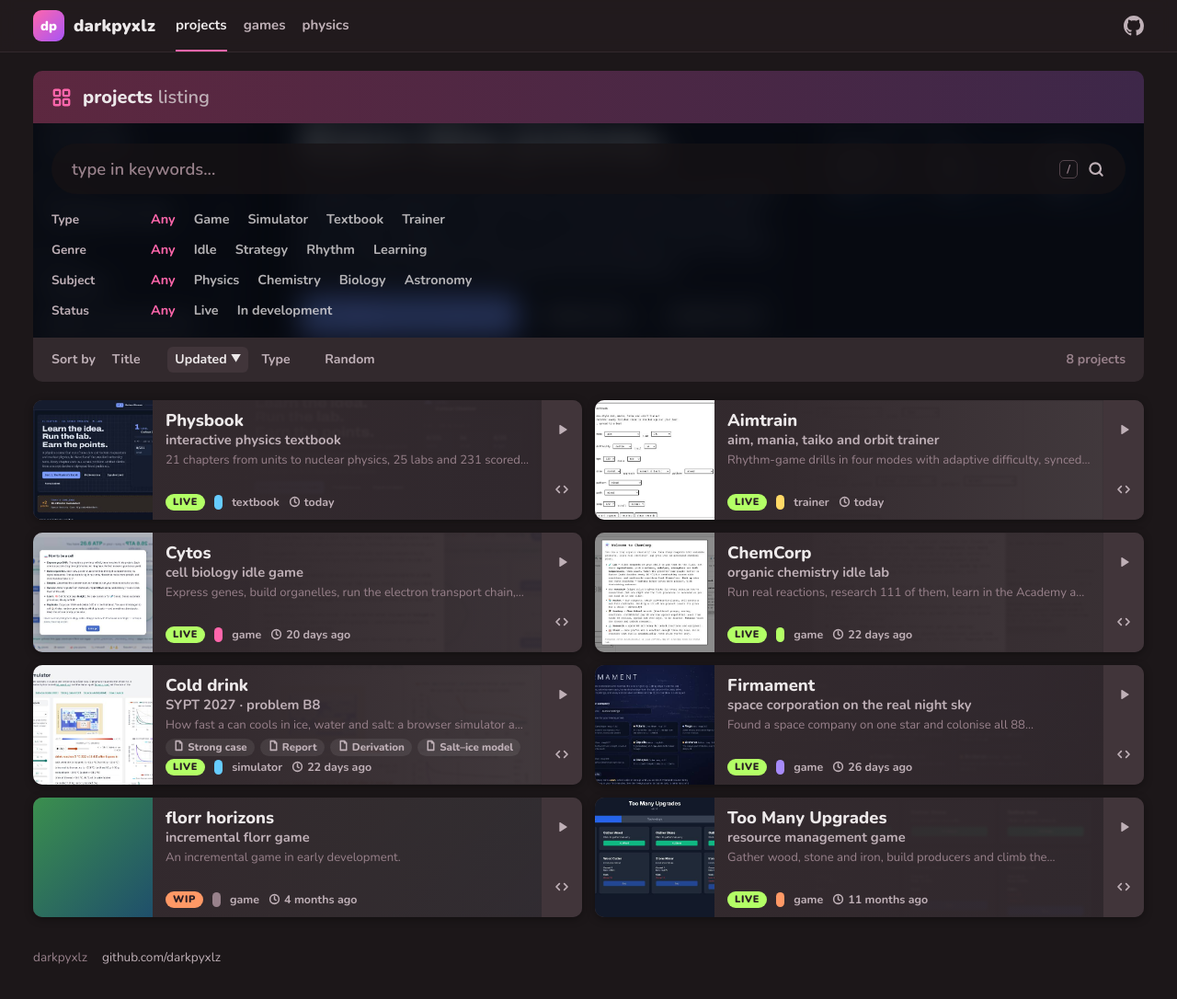
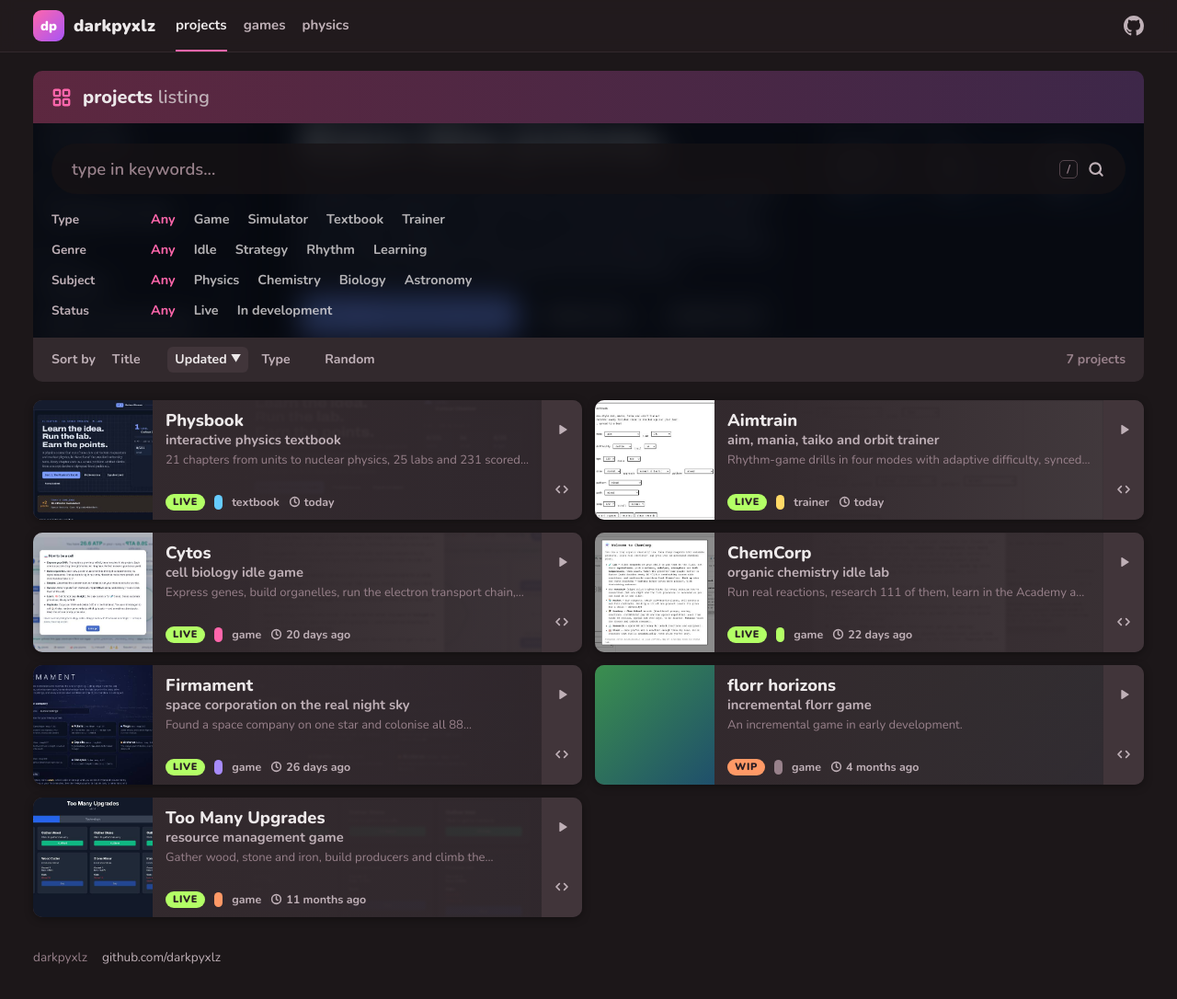
Before and after one commit to darkpyxlz/darkpyxlz.github.io, a plain HTML site: page index.html in a window 1280 px wide. Shown: the whole page at 92% size. Drawn offline with nearby package versions, Linux system fonts and the light colour scheme.

Commit message:
Remove the SYPT project from the home page
Drop its card, PDF links, noscript link, meta description mention and cover image.

Co-Authored-By: Claude Opus 5.5 <noreply@anthropic.com>
Claude-Session: https://claude.ai/code/session_0187UhkUor9PGGykwTig5uA2

```diff
--- a/index.html
+++ b/index.html
@@ -4,7 +4,7 @@
 <meta charset="utf-8">
 <meta name="viewport" content="width=device-width, initial-scale=1">
 <title>darkpyxlz · projects</title>
-<meta name="description" content="Every darkpyxlz project in one place: Firmament, ChemCorp, Cytos, Physbook, the SYPT B8 simulator, Aimtrain, Too Many Upgrades and florr horizons.">
+<meta name="description" content="Every darkpyxlz project in one place: Firmament, ChemCorp, Cytos, Physbook, Aimtrain, Too Many Upgrades and florr horizons.">
 <meta name="color-scheme" content="dark">
 <link rel="preconnect" href="https://fonts.googleapis.com">
 <link rel="preconnect" href="https://fonts.gstatic.com" crossorigin>
@@ -207,7 +207,7 @@
   <style>.sortbar, .filters, .sbox { display: none; }</style>
   <ul class="wrap">
     <li><a href="/SAO/">Firmament</a></li><li><a href="/chemcorp/">ChemCorp</a></li><li><a href="/biohub/">Cytos</a></li>
-    <li><a href="/physbook/">Physbook</a></li><li><a href="/sypt/">SYPT B8 Cold drink</a></li><li><a href="/aimtrain/">Aimtrain</a></li>
+    <li><a href="/physbook/">Physbook</a></li><li><a href="/aimtrain/">Aimtrain</a></li>
     <li><a href="/TooManyUpgrades/">Too Many Upgrades</a></li><li><a href="/florr/">florr horizons</a></li>
   </ul>
 </noscript>
@@ -228,15 +228,6 @@ const PROJECTS = [
   { id: 'physbook', title: 'Physbook', subtitle: 'interactive physics textbook', type: 'textbook', genre: ['learning'], subject: ['physics'],
     status: 'live', updated: '2026-11-21', href: '/physbook/', repo: 'physbook', cta: 'Start learning',
     desc: '21 chapters from units to nuclear physics, 25 labs and 231 scored problems that climb to olympiad level.' },
-  { id: 'sypt', title: 'Cold drink', subtitle: 'SYPT 2027 · problem B8', type: 'simulator', genre: ['learning'], subject: ['physics'],
-    status: 'live', updated: '2026-10-30', href: '/sypt/', repo: 'sypt', cta: 'Open simulator',
-    desc: 'How fast a can cools in ice, water and salt: a browser simulator and the write-ups behind it.',
-    extra: [
-      ['Strong case', '/sypt/b8-cold-drink/B8_strong_case.pdf'],
-      ['Report', '/sypt/b8-cold-drink/B8-salted-ice-bath.pdf'],
-      ['Derivation', '/sypt/b8-cold-drink/B8-model-derivation.pdf'],
-      ['Salt–ice model', '/sypt/b8-cold-drink/sypt_salt_ice_model.pdf'],
-    ] },
   { id: 'aimtrain', title: 'Aimtrain', subtitle: 'aim, mania, taiko and orbit trainer', type: 'trainer', genre: ['rhythm'], subject: ['rhythm'],
     status: 'live', updated: '2026-11-21', href: '/aimtrain/', repo: 'aimtrain', cta: 'Play',
     desc: 'Rhythm-game drills in four modes with adaptive difficulty, synced music and saved records.' },
```
Also changed, not shown: covers/sypt.jpg (deleted).
